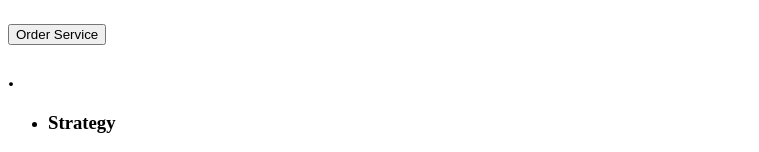
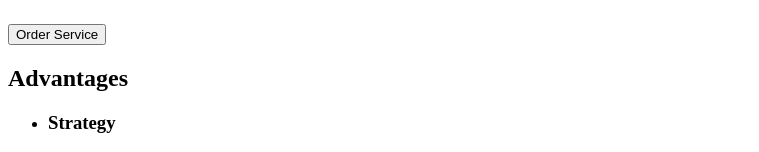
Before and after one commit to Annaivanenkoo/goit-markup-hw-01, a plain HTML site: page index.html in a window 1280 px wide. Shown: the part 191-343 px from the top of the page, without its empty margins (0-759 px from the left). Drawn offline with Linux system fonts and the light colour scheme.

Commit message:
Update index.html

```diff
--- a/index.html
+++ b/index.html
@@ -37,7 +37,7 @@
             <button type="button">Order Service</button>
         </section>
     <section>
-        <h2>.</h2>
+        <h2>Advantages</h2>
     <ul>
        <li> <h3>Strategy</h3>
              <p>Our goal is to identify the business
```
